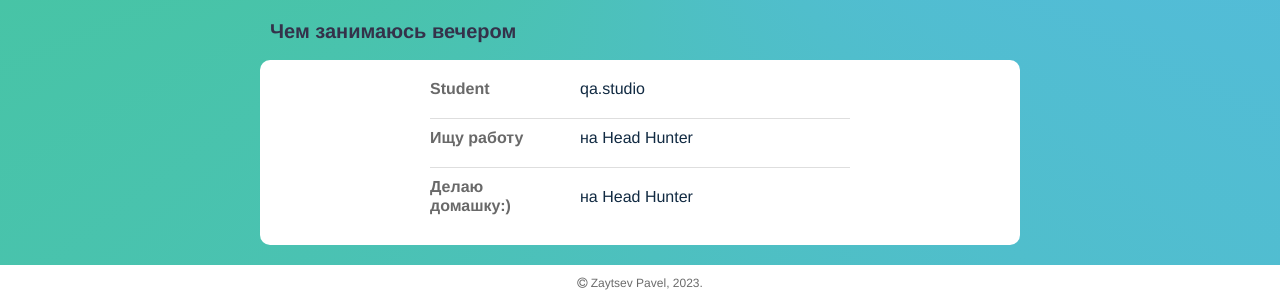
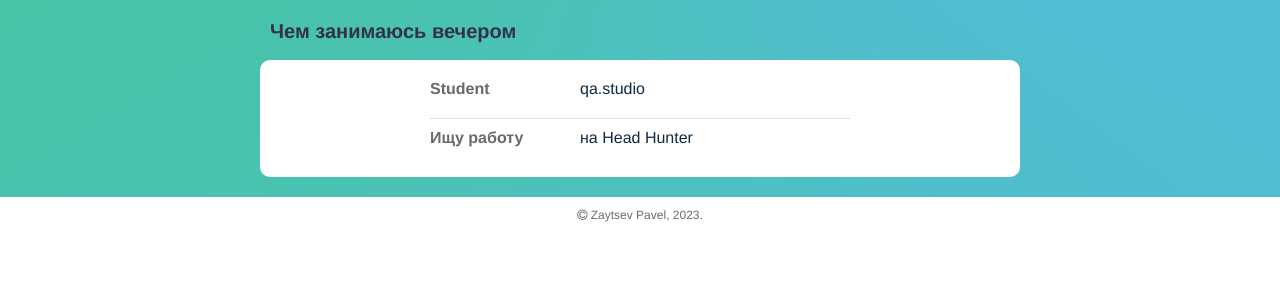
Before and after one commit to pavelZaytsev-QA/pavelZaytsev-QA.github.io, a plain HTML site: page index.html in a window 1280 px wide. Shown: the part 668-971 px from the top of the page. After the commit the page ends 903 px from the top, so only its background shows below. Drawn offline with Linux system fonts and the light colour scheme.

Commit message:
удалил не нужную строку в html

```diff
--- a/index.html
+++ b/index.html
@@ -93,10 +93,6 @@
             <p class="links__title">Ищу работу</p>
             <a class="linsk__link" target="_blank" href="https://hh.ru/?customDomain=1" title="Моё резюме">на Head Hunter</a>
           </li>
-          <li class="links__link">
-            <p class="links__title">Делаю домашку:)</p>
-            <a class="linsk__link" target="_blank" href="https://hh.ru/?customDomain=1" title="Моё резюме">на Head Hunter</a>
-          </li>
         </ul>
       </section>
     </main>
```
